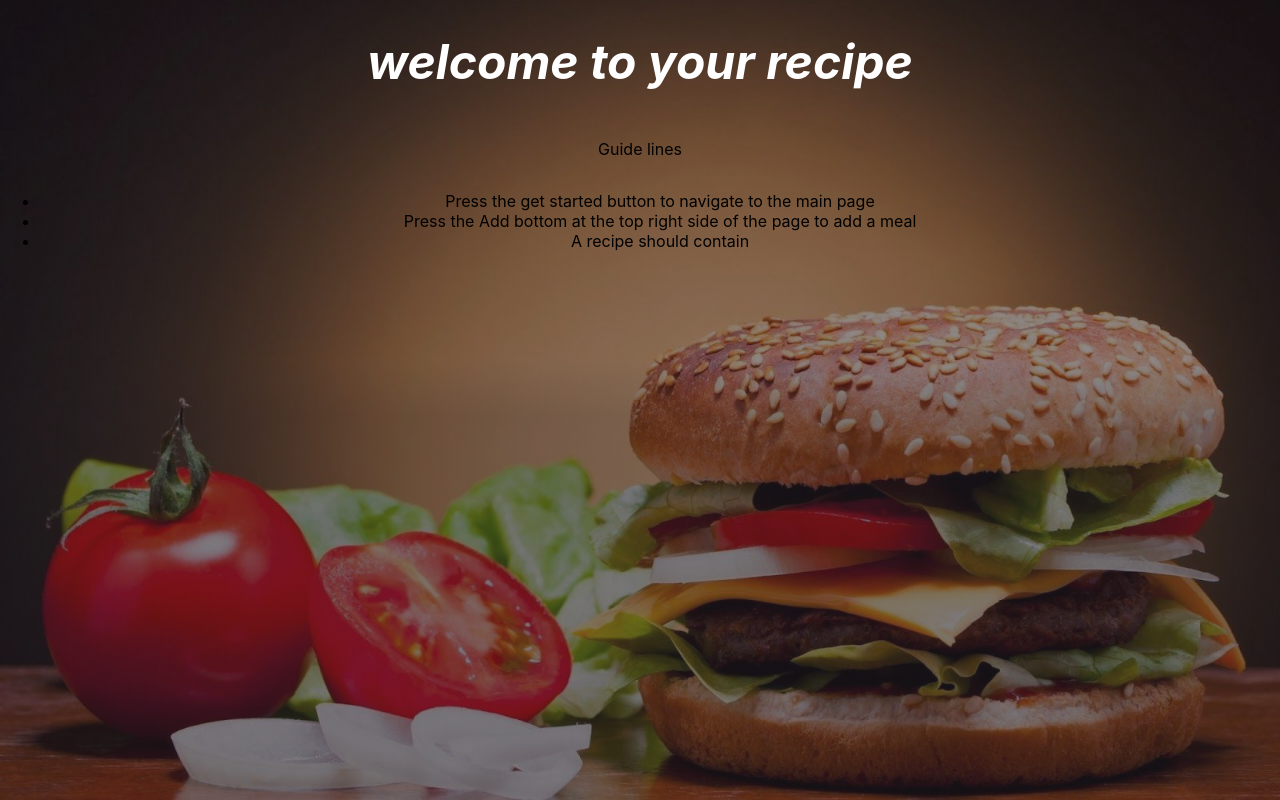
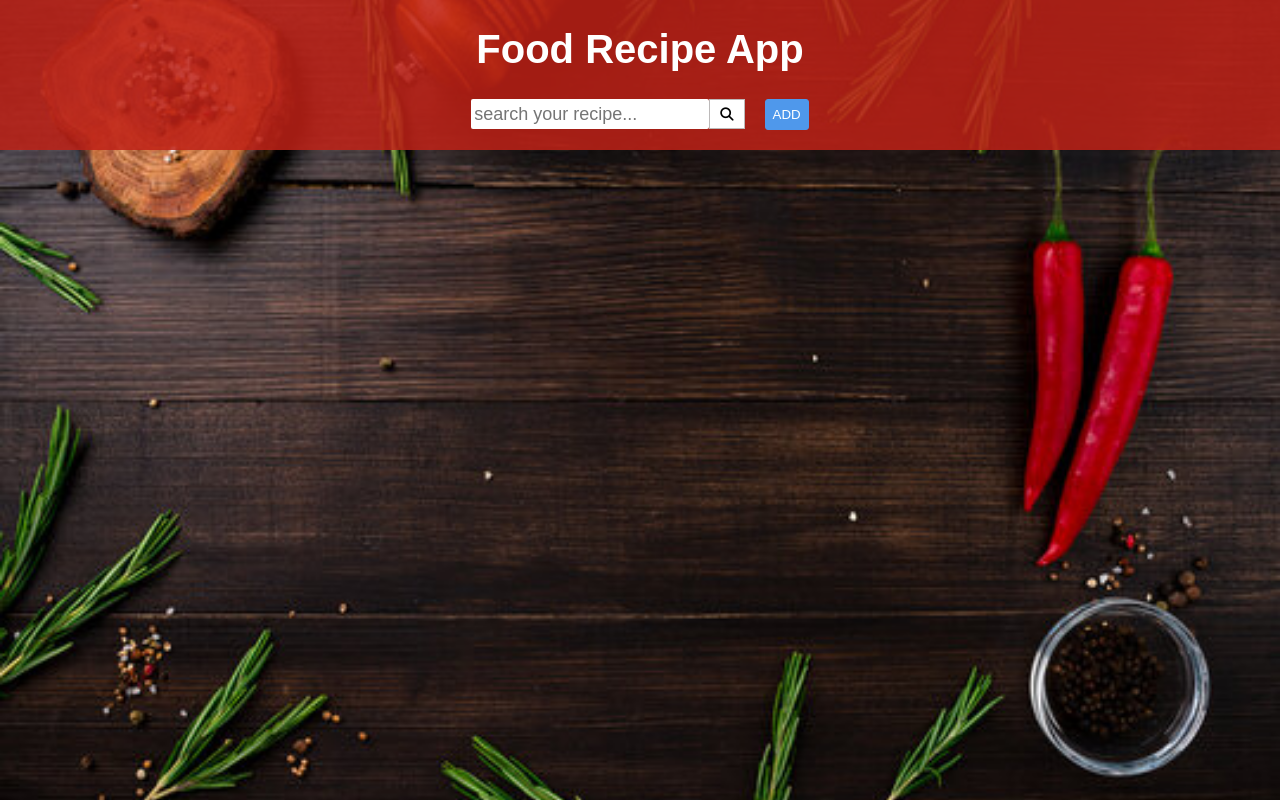
Before and after one commit to kadjialan/foodRecipe-react-page, a React (Create React App) app: page / in a window 1280 px wide. Built offline with nearby package versions, Linux system fonts and the light colour scheme.

Commit message:
adding content to landing page

```diff
--- a/src/App.jsx
+++ b/src/App.jsx
@@ -1,8 +1,8 @@
 import { useState } from 'react';
 import './App.css';
 import { BrowserRouter, Route, Routes } from 'react-router-dom';
-/* import Home from './pages/Home/Home'; */
-import Landing from './pages/landing/Landing';
+import Home from './pages/Home/Home';
+/* import Landing from './pages/landing/Landing'; */
 import { FormProvider } from './Context';
 
 const store = () => {
@@ -40,7 +40,7 @@ function App() {
       >
         <BrowserRouter>
           <Routes>
-            <Route path="/" element={<Landing />} />
+            <Route path="/" element={<Home />} />
           </Routes>
         </BrowserRouter>
       </FormProvider>
--- a/src/pages/landing/Landing.jsx
+++ b/src/pages/landing/Landing.jsx
@@ -13,6 +13,8 @@ function landing() {
         </li>
         <li>A recipe should contain</li>
       </ul>
+
+      <button type="button">Get started</button>
     </div>
   );
 }
```
